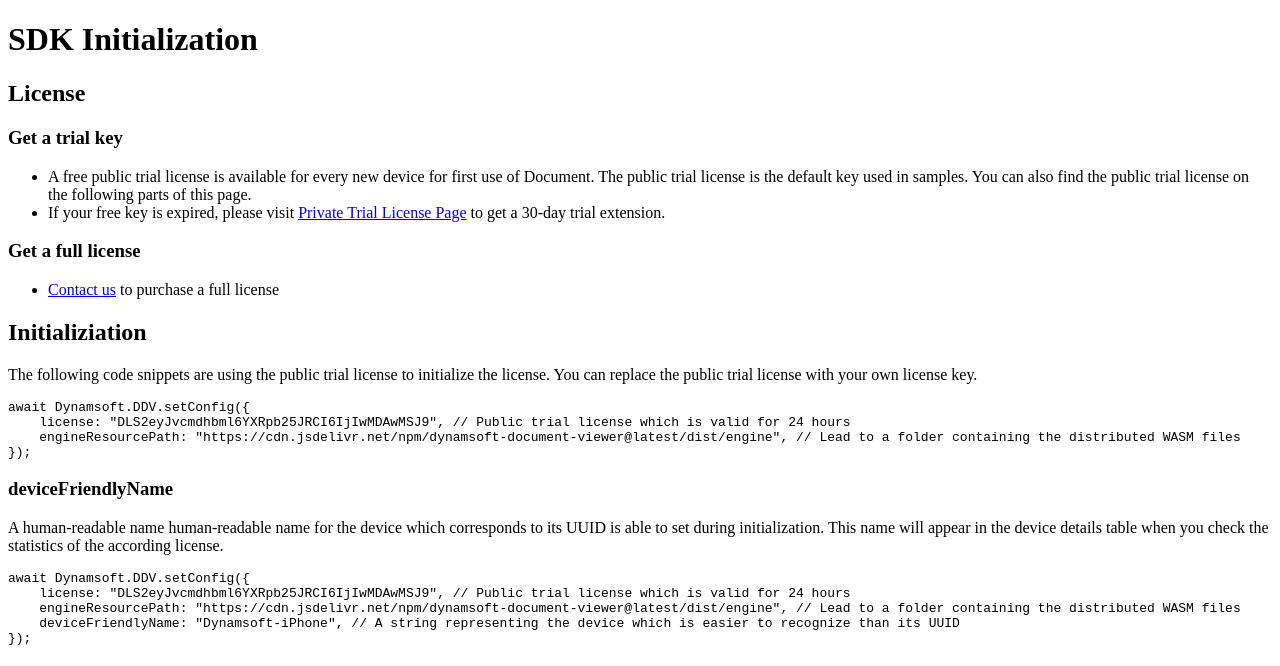
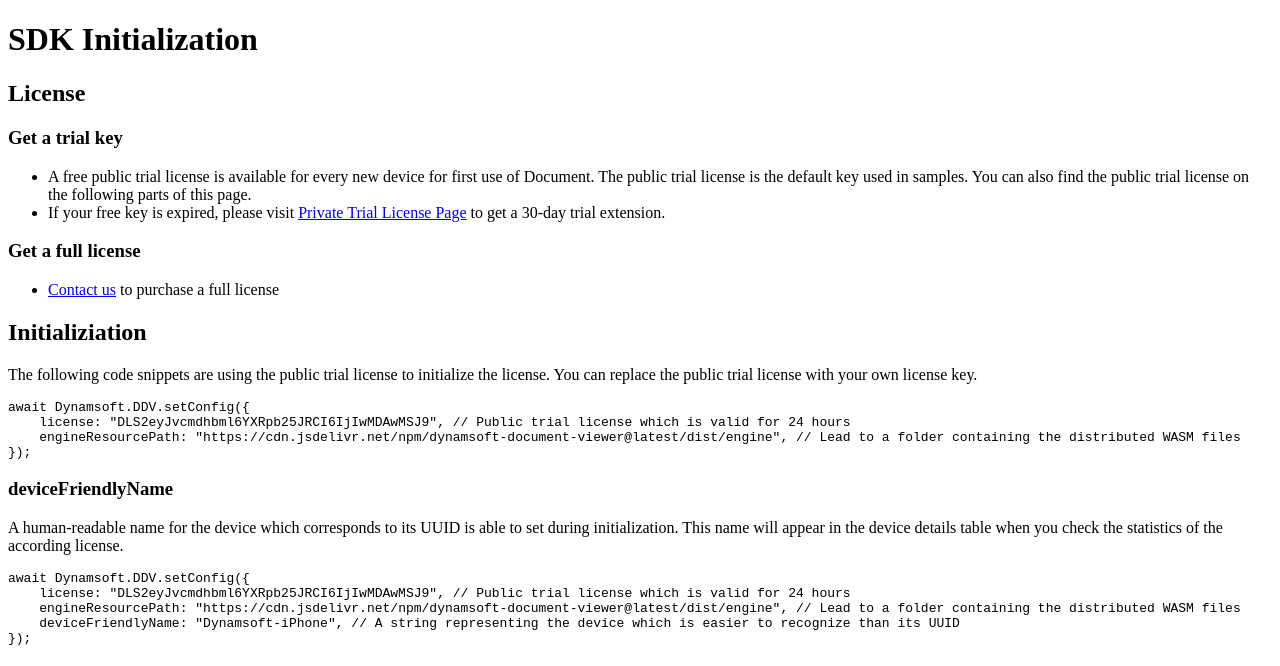
Before and after one commit to dynamsoft-docs/document-viewer-docs, a Jekyll site: the page built from gettingstarted/sdk_init.md, in a window 1280 px wide. Shown: the part 498-1164 px from the top of the page. Built offline with Jekyll 4.4.1, drawn with Linux system fonts in a browser that asks for light colours.

Commit message:
Update sdk_init.md

````diff
--- a/gettingstarted/sdk_init.md
+++ b/gettingstarted/sdk_init.md
@@ -17,7 +17,7 @@ permalink: /gettingstarted/sdk_init.html
 ### Get a trial key
 
 - A free public trial license is available for every new device for first use of Document. The public trial license is the default key used in samples. You can also find the public trial license on the following parts of this page.
-- If your free key is expired, please visit <a href="https://www.dynamsoft.com/customer/license/trialLicense?product=dwc&source=docs" target="_blank">Private Trial License Page</a> to get a 30-day trial extension.
+- If your free key is expired, please visit <a href="https://www.dynamsoft.com/customer/license/trialLicense?product=ddv&source=docs" target="_blank">Private Trial License Page</a> to get a 30-day trial extension.
 
 ### Get a full license
 
@@ -36,7 +36,7 @@ await Dynamsoft.DDV.setConfig({
 
 ### deviceFriendlyName
 
-A human-readable name human-readable name for the device which corresponds to its UUID is able to set during initialization. This name will appear in the device details table when you check the statistics of the according license.
+A human-readable name for the device which corresponds to its UUID is able to set during initialization. This name will appear in the device details table when you check the statistics of the according license.
 
 ```javascript
 await Dynamsoft.DDV.setConfig({
````
